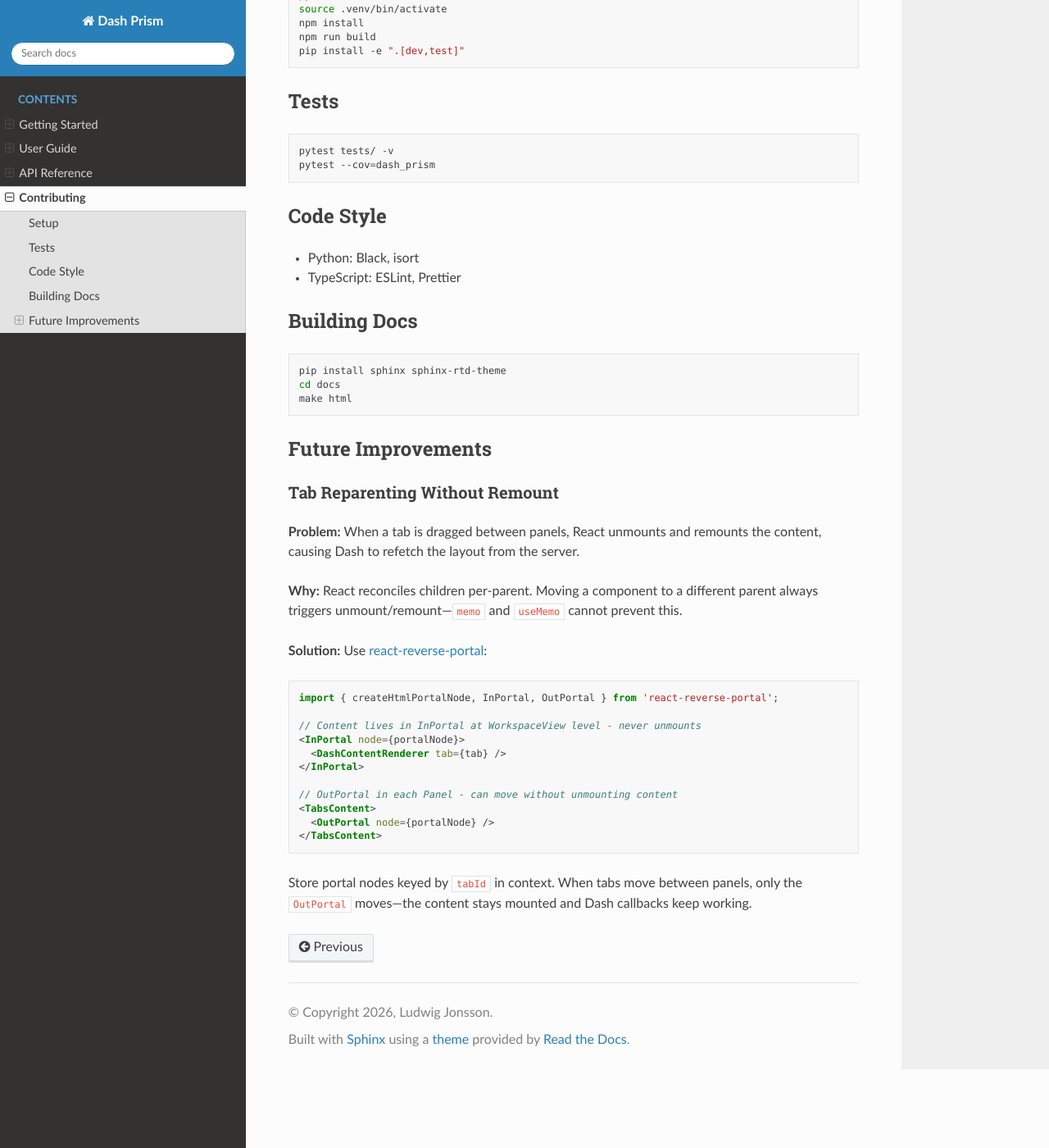
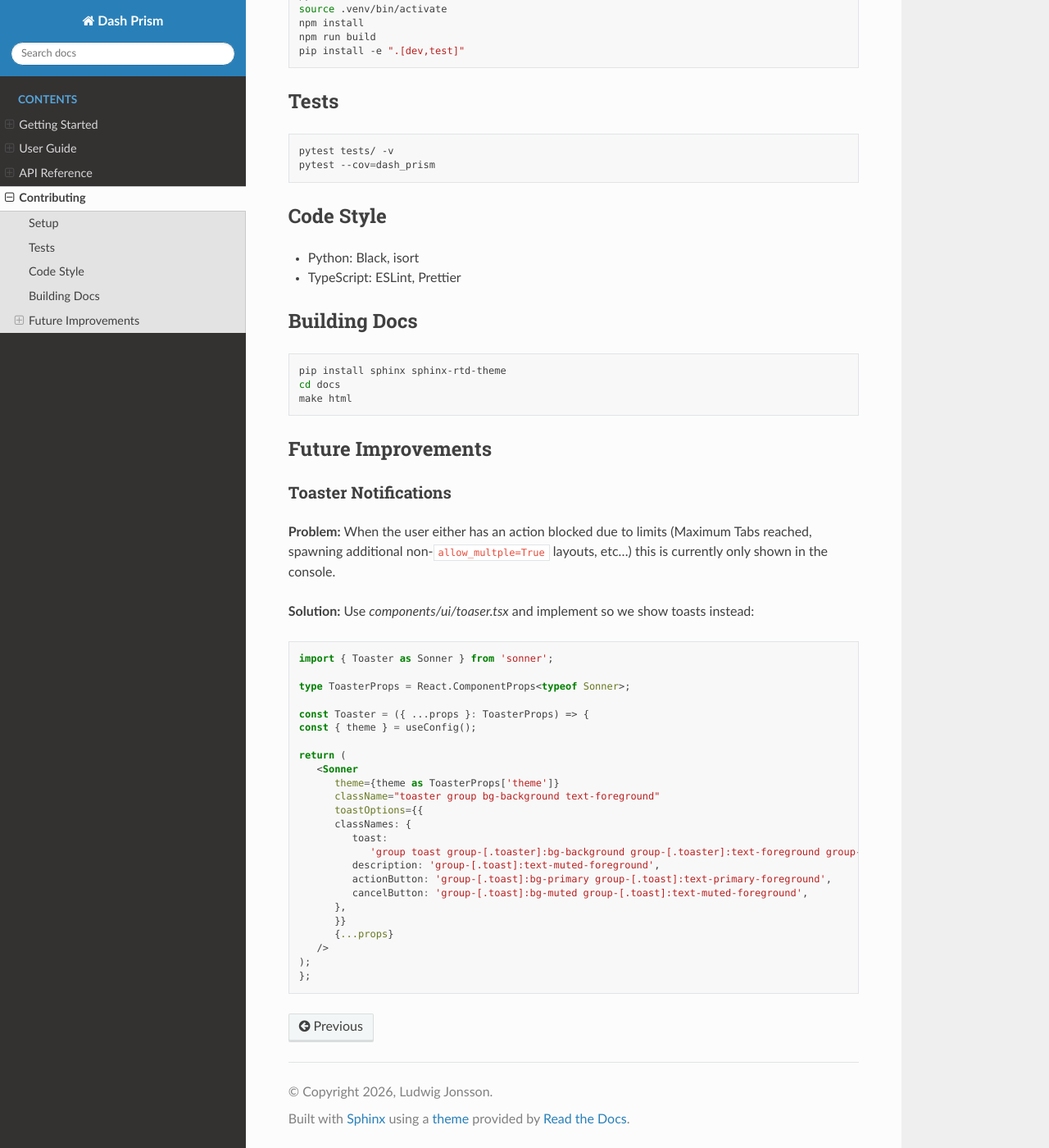
Before and after one commit to LudwigAJ/dash-prism, a Sphinx documentation site: the page built from docs/contributing.rst, in a window 1280 px wide and 1400 px high, scrolled down 276 px. Shown: the whole window at 82% size. Built offline with Sphinx 7.4.7 and the Read the Docs theme 3.1.0, drawn with Linux system fonts in a browser that asks for light colours.

Commit message:
updated docs to no longer show react-reverse-portals suggestion (already implemented).

```diff
--- a/docs/contributing.rst
+++ b/docs/contributing.rst
@@ -41,30 +41,38 @@ Building Docs
 Future Improvements
 -------------------
 
-Tab Reparenting Without Remount
-^^^^^^^^^^^^^^^^^^^^^^^^^^^^^^^
+Toaster Notifications
+^^^^^^^^^^^^^^^^^^^^^
 
-**Problem:** When a tab is dragged between panels, React unmounts and remounts
-the content, causing Dash to refetch the layout from the server.
+**Problem:** When the user either has an action blocked due to limits
+(Maximum Tabs reached, spawning additional non-``allow_multple=True`` layouts, etc...)
+this is currently only shown in the console.
 
-**Why:** React reconciles children per-parent. Moving a component to a different
-parent always triggers unmount/remount—``memo`` and ``useMemo`` cannot prevent this.
-
-**Solution:** Use `react-reverse-portal <https://www.npmjs.com/package/react-reverse-portal>`_:
+**Solution:** Use `components/ui/toaser.tsx` and implement so we show toasts instead:
 
 .. code-block:: tsx
 
-   import { createHtmlPortalNode, InPortal, OutPortal } from 'react-reverse-portal';
+   import { Toaster as Sonner } from 'sonner';
 
-   // Content lives in InPortal at WorkspaceView level - never unmounts
-   <InPortal node={portalNode}>
-     <DashContentRenderer tab={tab} />
-   </InPortal>
+   type ToasterProps = React.ComponentProps<typeof Sonner>;
 
-   // OutPortal in each Panel - can move without unmounting content
-   <TabsContent>
-     <OutPortal node={portalNode} />
-   </TabsContent>
+   const Toaster = ({ ...props }: ToasterProps) => {
+   const { theme } = useConfig();
 
-Store portal nodes keyed by ``tabId`` in context. When tabs move between panels,
-only the ``OutPortal`` moves—the content stays mounted and Dash callbacks keep working.
+   return (
+      <Sonner
+         theme={theme as ToasterProps['theme']}
+         className="toaster group bg-background text-foreground"
+         toastOptions={{
+         classNames: {
+            toast:
+               'group toast group-[.toaster]:bg-background group-[.toaster]:text-foreground group-[.toaster]:border-border group-[.toaster]:shadow-lg',
+            description: 'group-[.toast]:text-muted-foreground',
+            actionButton: 'group-[.toast]:bg-primary group-[.toast]:text-primary-foreground',
+            cancelButton: 'group-[.toast]:bg-muted group-[.toast]:text-muted-foreground',
+         },
+         }}
+         {...props}
+      />
+   );
+   };
```
